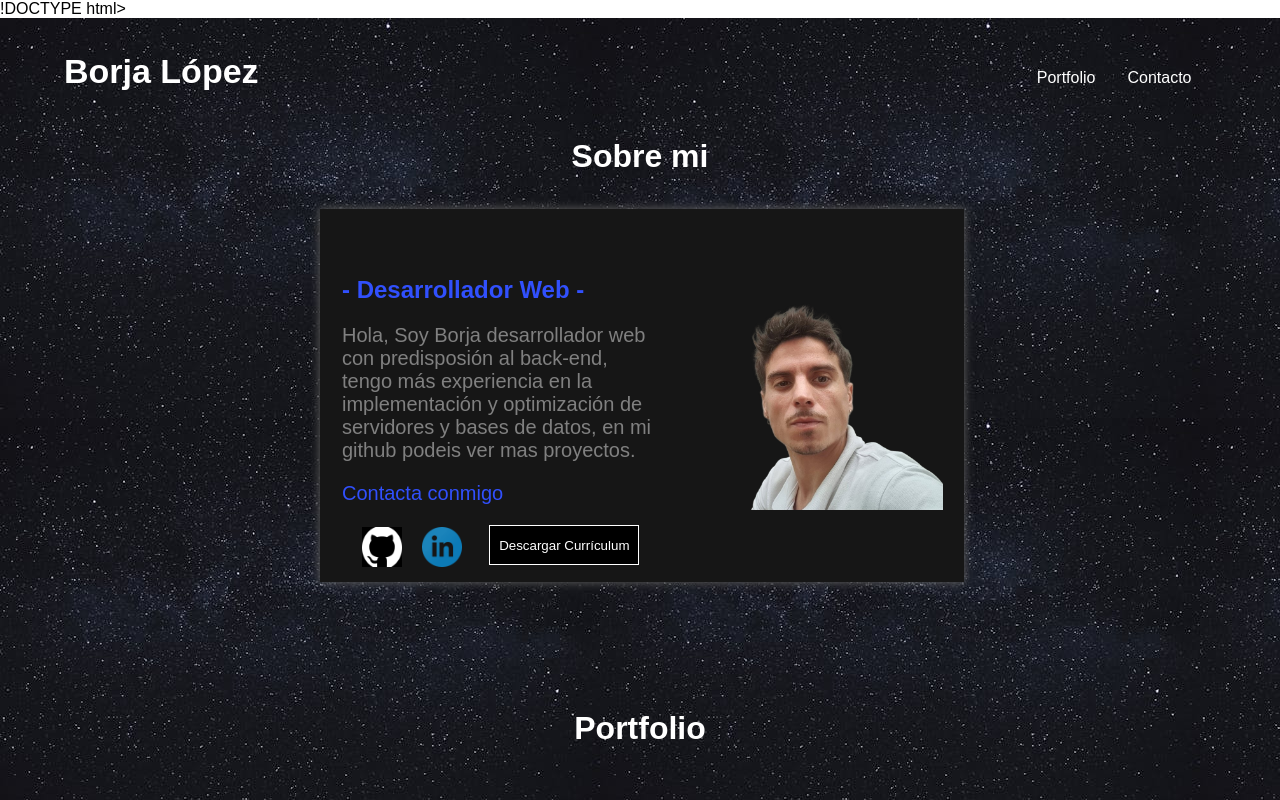
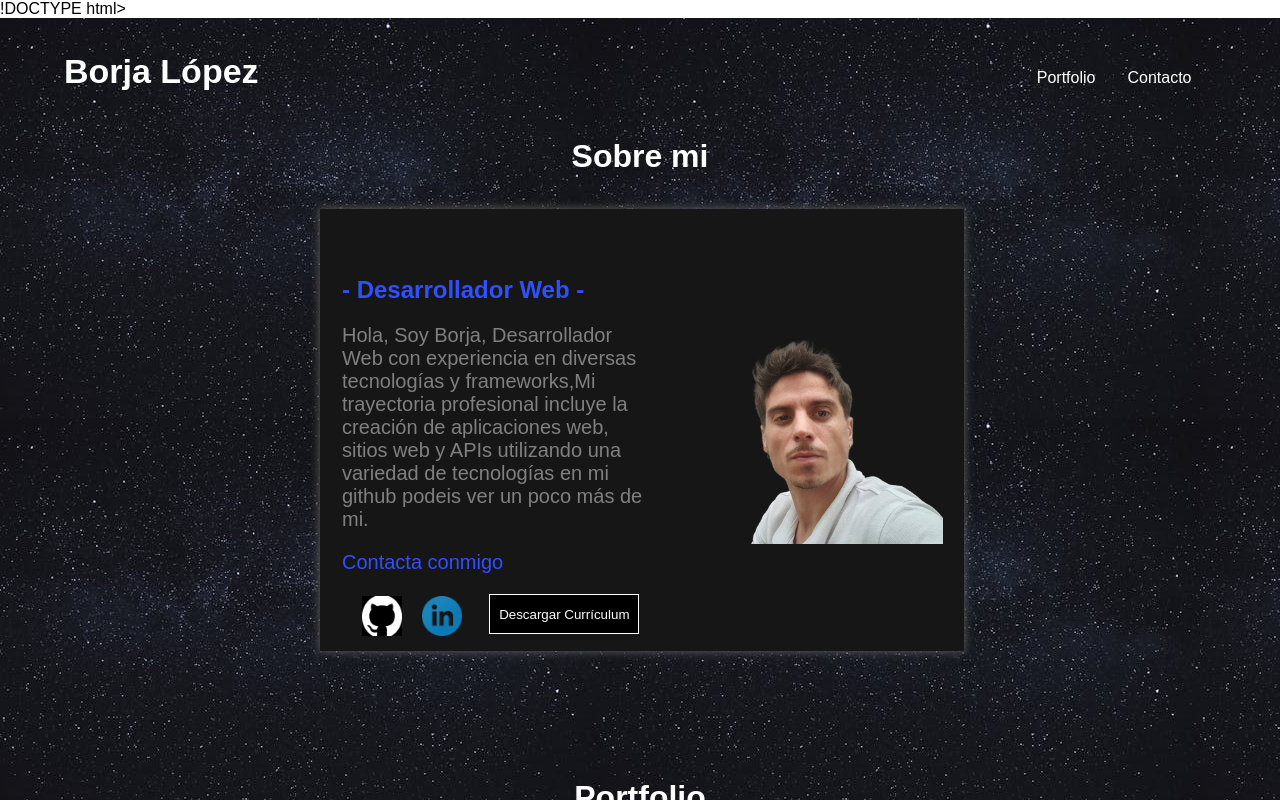
Before and after one commit to borjalopz025/Portfolio, a React (Vite) app: page / in a window 1280 px wide. Shown: the top 800 px of the page. Built offline with nearby package versions, Linux system fonts and the light colour scheme.

Commit message:
vercel.json

```diff
--- a/src/componentes/Inicio.jsx
+++ b/src/componentes/Inicio.jsx
@@ -13,7 +13,7 @@ const Inicio = () => {
             <div className='descripcion'>
 
                 <h2>- Desarrollador Web -</h2>
-                <p>Hola, Soy Borja desarrollador web con predisposión al back-end, tengo más experiencia en la implementación y optimización de servidores y bases de datos, en mi github podeis ver mas proyectos.
+                <p>Hola, Soy Borja, Desarrollador Web con experiencia en diversas tecnologías y frameworks,Mi trayectoria profesional incluye la creación de aplicaciones web, sitios web y APIs utilizando una variedad de tecnologías en mi github podeis ver un poco más de mi.
                 <p><strong><a href="#contacto">Contacta conmigo</a></strong></p>
                 </p>
                 <div className='img'>
```
